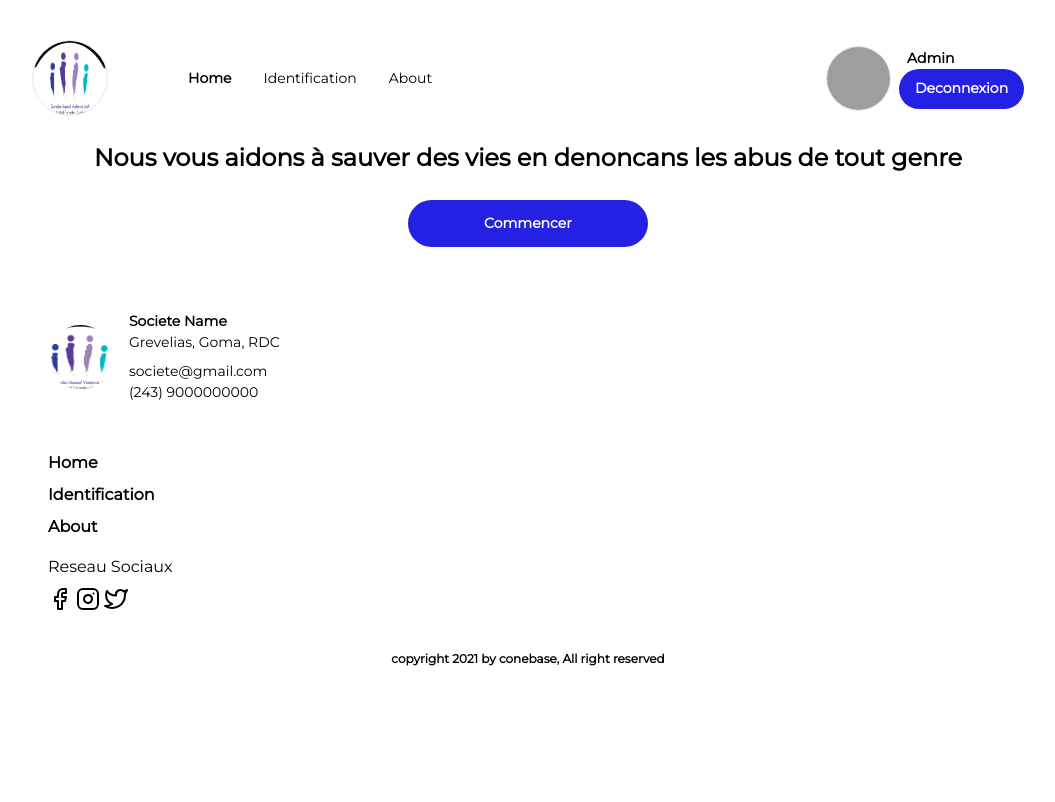
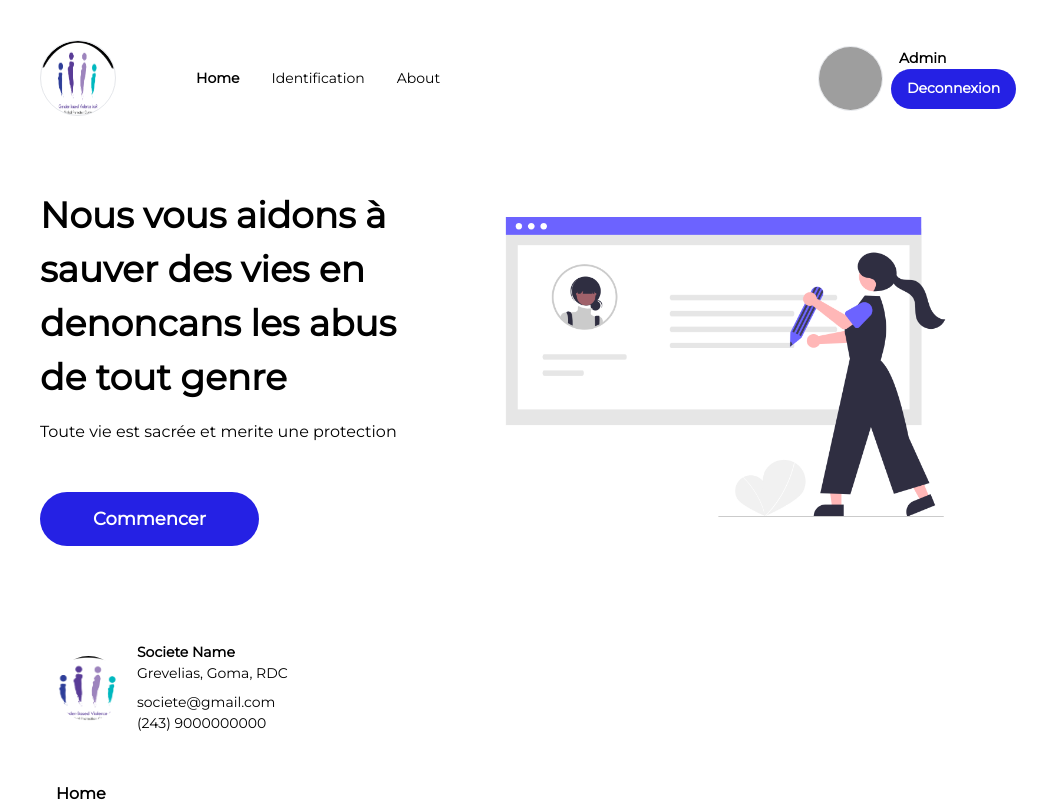
Before and after one commit to dommi10/unhcr, a Next.js app: page / in a window 1280 px wide. Shown: the top 802 px of the page, without its empty margins (112-1167 px from the left). Built offline with nearby package versions, Linux system fonts and the light colour scheme; grey boxes are pictures that could not be loaded.

Commit message:
finish landing

```diff
--- a/components/landing/index.js
+++ b/components/landing/index.js
@@ -1,13 +1,14 @@
 import react from 'react';
 import Menu from '../menu';
+import Image from 'next/image';
 import FooterPage from '../footer';
 
 export default function LandingPage() {
   return (
-    <div className='flex flex-col w-full max-w-screen-lg min-h-full p-2 px-4 bg-white md:mx-auto '>
+    <div className='flex flex-col w-full max-w-screen-lg min-h-full p-2 px-4 bg-white md:px-6 md:mx-auto '>
       <Menu />
       {/* Mobile landing Page */}
-      <div className='relative flex flex-col'>
+      <div className='relative flex flex-col md:hidden'>
         <div className='flex flex-col items-center justify-center w-full px-4 mt-6'>
           {/* text */}
           <div className='font-extrabold text-center medium-text'>
@@ -22,6 +23,32 @@ export default function LandingPage() {
         </div>
       </div>
       {/* desktop view */}
+      <div className='items-center justify-between hidden w-full mt-10 md:flex'>
+        {/* landing tex */}
+        <div className='flex flex-col items-start'>
+          <p className='font-bold large-text'>
+            Nous vous aidons à sauver des vies en denoncans les abus de tout
+            genre
+          </p>
+          <p className='mt-4 font-thin'>
+            Toute vie est sacrée et merite une protection
+          </p>
+
+          <button className='mt-12 focus:outline-none bg-[#2521E4] w-[219px] h-[54px] font-semibold normal-text rounded-full text-white '>
+            Commencer
+          </button>
+        </div>
+        {/* image */}
+        <div>
+          <div className='relative h-[422px] lg:w-[581px] md:w-[400px]'>
+            <Image
+              src='/images/illustration.png'
+              layout='fill'
+              objectFit='contain'
+            />
+          </div>
+        </div>
+      </div>
       <FooterPage />
     </div>
   );
--- a/styles/globals.css
+++ b/styles/globals.css
@@ -15,3 +15,7 @@
 .medium-text {
   font-size: 24px !important;
 }
+
+.large-text {
+  font-size: 36px !important;
+}
```
Also changed, not shown: public/images/illustration.png (added).
